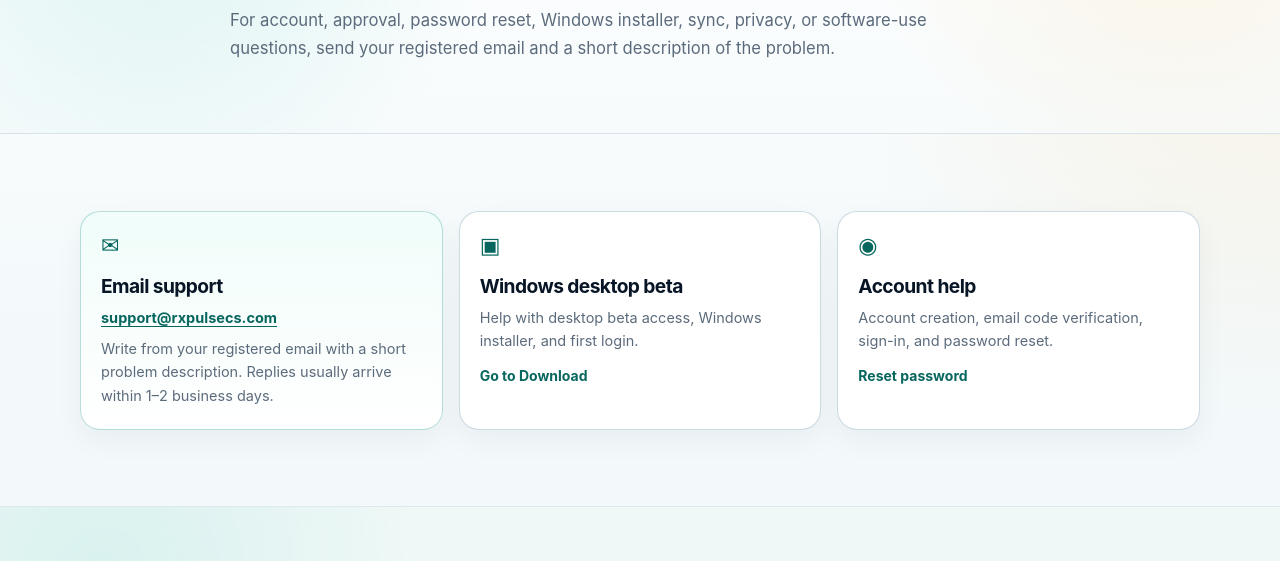
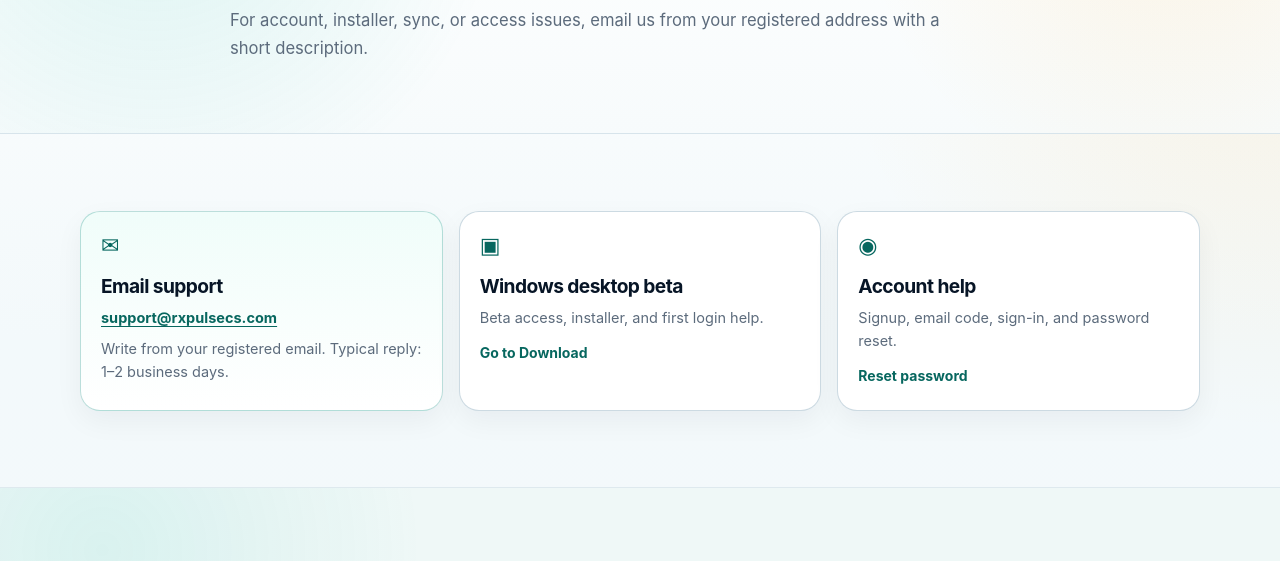
Before and after one commit to mdsjnshaikh-prog/rxpulsecs-website, a plain HTML site: page support.html in a window 1280 px wide. Shown: the part 239-800 px from the top of the page. Drawn offline with Linux system fonts and the light colour scheme.

Commit message:
Content: tighten Support EN/BN copy

```diff
--- a/support.html
+++ b/support.html
@@ -4,7 +4,7 @@
 <meta charset="utf-8"/>
 <meta content="width=device-width, initial-scale=1.0" name="viewport"/>
 <title data-title-en="Support | RxPulse Clinician Suite" data-title-bn="সাপোর্ট | RxPulse Clinician Suite">Support | RxPulse Clinician Suite</title>
-<meta content="Get help with RxPulse installation, account verification, sync, and clinical access for Bangladeshi doctors." name="description"/>
+<meta content="Get help with RxPulse installation, account, sync, and clinical access." name="description"/>
 <link href="https://www.rxpulsecs.com/support.html" rel="canonical"/>
 <link href="/design-tokens.css?v=20260805-ui-icons" rel="stylesheet"/>
 <link href="/ui-components.css?v=20260805-ui-icons" rel="stylesheet"/>
@@ -34,7 +34,7 @@
 <div class="container narrow">
 <p class="eyebrow" data-bn="সাপোর্ট" data-en="Support">Support</p>
 <h1 data-bn="RxPulse ব্যবহার করতে সাহায্য নিন।" data-en="Get help using RxPulse.">Get help using RxPulse.</h1>
-<p class="page-hero-lead" data-bn="অ্যাকাউন্ট, approval, পাসওয়ার্ড রিসেট, Windows installer, সিঙ্ক বা প্রাইভেসি—নিবন্ধিত ইমেইল ও সমস্যার সংক্ষিপ্ত বিবরণ পাঠান।" data-en="For account, approval, password reset, Windows installer, sync, privacy, or software-use questions, send your registered email and a short description of the problem.">For account, approval, password reset, Windows installer, sync, privacy, or software-use questions, send your registered email and a short description of the problem.</p>
+<p class="page-hero-lead" data-bn="অ্যাকাউন্ট, installer, সিঙ্ক বা অ্যাক্সেস সমস্যায় নিবন্ধিত ইমেইল থেকে সংক্ষিপ্ত বিবরণ পাঠান।" data-en="For account, installer, sync, or access issues, email us from your registered address with a short description.">For account, installer, sync, or access issues, email us from your registered address with a short description.</p>
 </div>
 </section>
 <section class="section section--tight">
@@ -43,16 +43,16 @@
 <article class="support-card support-card--primary" data-icon="mail">
 <h2 data-bn="ইমেইল সাপোর্ট" data-en="Email support">Email support</h2>
 <p class="support-card-meta"><a href="mailto:support@rxpulsecs.com">support@rxpulsecs.com</a></p>
-<p data-bn="নিবন্ধিত ইমেইল ও সমস্যার সংক্ষিপ্ত বিবরণ লিখে পাঠান। সাধারণত ১–২ কার্যদিবসে উত্তর পাওয়া যায়।" data-en="Write from your registered email with a short problem description. Replies usually arrive within 1–2 business days.">Write from your registered email with a short problem description. Replies usually arrive within 1–2 business days.</p>
+<p data-bn="নিবন্ধিত ইমেইল থেকে লিখুন। সাধারণত ১–২ কার্যদিবসে উত্তর।" data-en="Write from your registered email. Typical reply: 1–2 business days.">Write from your registered email. Typical reply: 1–2 business days.</p>
 </article>
 <article class="support-card" data-icon="desktop">
 <h2 data-bn="Windows ডেস্কটপ বিটা" data-en="Windows desktop beta">Windows desktop beta</h2>
-<p data-bn="ডেস্কটপ বিটা অ্যাক্সেস, Windows ইনস্টলার ও প্রথম লগইন সহায়তা।" data-en="Help with desktop beta access, Windows installer, and first login.">Help with desktop beta access, Windows installer, and first login.</p>
+<p data-bn="বিটা অ্যাক্সেস, ইনস্টলার ও প্রথম লগইন সহায়তা।" data-en="Beta access, installer, and first login help.">Beta access, installer, and first login help.</p>
 <a class="support-card-link" href="/download.html" data-bn="ডাউনলোড পেজ" data-en="Go to Download">Go to Download →</a>
 </article>
 <article class="support-card" data-icon="user">
 <h2 data-bn="অ্যাকাউন্ট সহায়তা" data-en="Account help">Account help</h2>
-<p data-bn="অ্যাকাউন্ট তৈরি, ইমেইল কোড, সাইন-ইন ও পাসওয়ার্ড রিসেট।" data-en="Account creation, email code verification, sign-in, and password reset.">Account creation, email code verification, sign-in, and password reset.</p>
+<p data-bn="সাইনআপ, ইমেইল কোড, সাইন-ইন ও পাসওয়ার্ড রিসেট।" data-en="Signup, email code, sign-in, and password reset.">Signup, email code, sign-in, and password reset.</p>
 <a class="support-card-link" href="/forgot-password.html" data-bn="পাসওয়ার্ড রিসেট" data-en="Reset password">Reset password →</a>
 </article>
 </div>
@@ -87,7 +87,7 @@
 <section class="section section--tight">
 <div class="container narrow support-cta-band">
 <h2 data-bn="এখনো আটকে আছেন?" data-en="Still stuck?">Still stuck?</h2>
-<p data-bn="নিবন্ধিত ইমেইল ও সমস্যার সংক্ষিপ্ত বিবরণ পাঠান—আমরা সাহায্য করব।" data-en="Send your registered email and a short description—we’ll help.">Send your registered email and a short description—we’ll help.</p>
+<p data-bn="নিবন্ধিত ইমেইল থেকে লিখুন—আমরা সাহায্য করব।" data-en="Email from your registered address—we’ll help.">Email from your registered address—we’ll help.</p>
 <div class="actions">
 <a class="button primary" href="mailto:support@rxpulsecs.com">support@rxpulsecs.com</a>
 <a class="button secondary" href="/download.html" data-bn="অ্যাপ ডাউনলোড" data-en="Download app">Download app</a>
```
